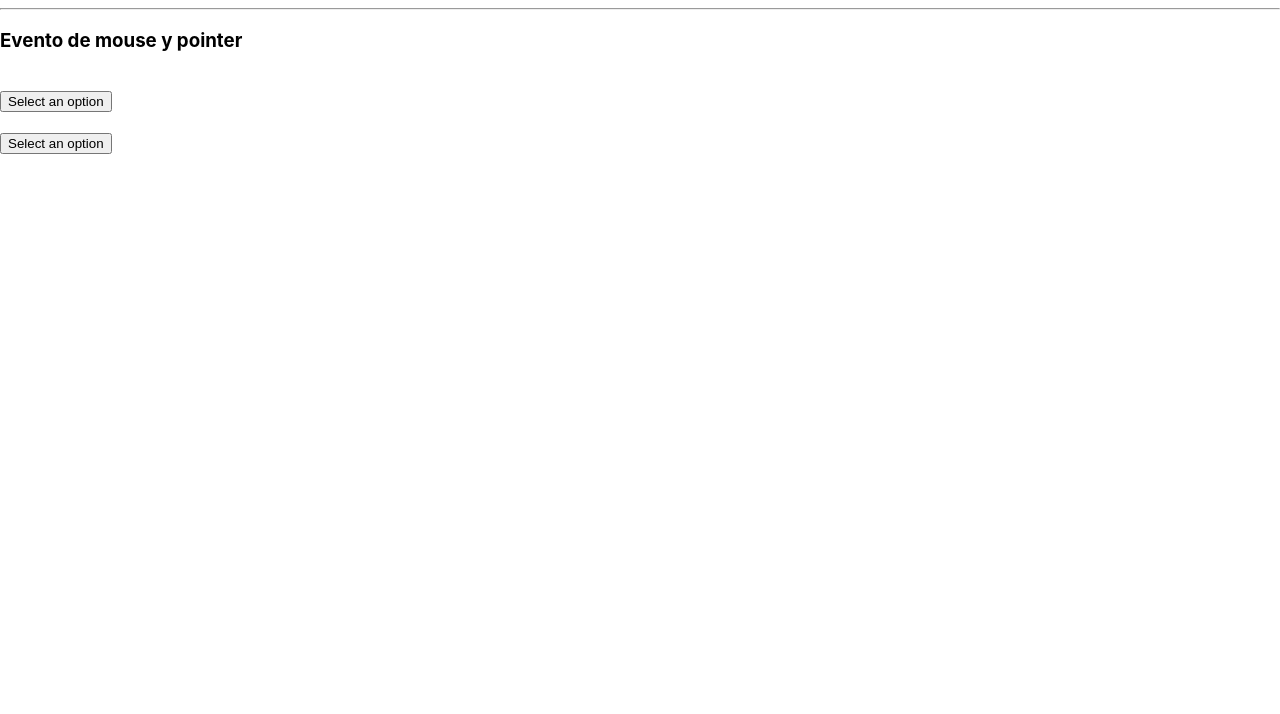
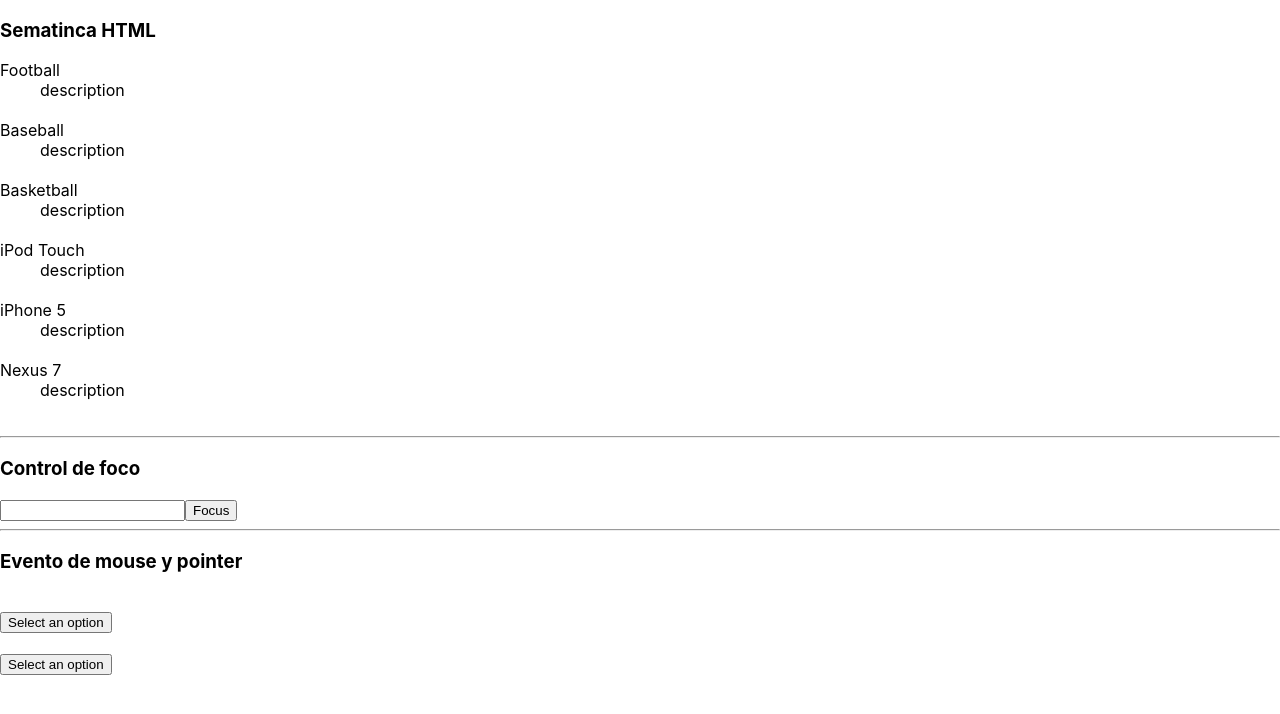
Before and after one commit to gibmyx/courseJs, a React (Create React App) app in the folder AdvanceGuides/advance-guide/: page / in a window 1280 px wide. Shown: the top 714 px of the page. Built offline with nearby package versions, Linux system fonts and the light colour scheme.

Commit message:
manejo de evento de mouse

```diff
--- a/AdvanceGuides/advance-guide/src/index.tsx
+++ b/AdvanceGuides/advance-guide/src/index.tsx
@@ -11,8 +11,8 @@ import {items} from "./data/items";
 
 ReactDOM.render(
     <Fragment>
-        {/*<Class01SemanticaHTML items={items}/>*/}
-        {/*<Class02ControlDeFoco />*/}
+        <Class01SemanticaHTML items={items}/>
+        <Class02ControlDeFoco />
         <Class03MouseAndPointerEvents />
     </Fragment>,
     document.getElementById('root')
```
